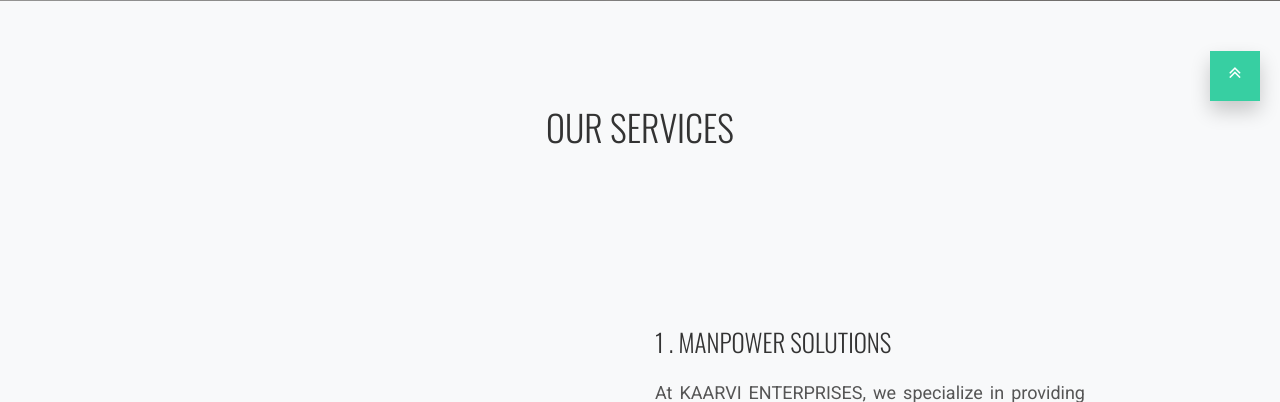
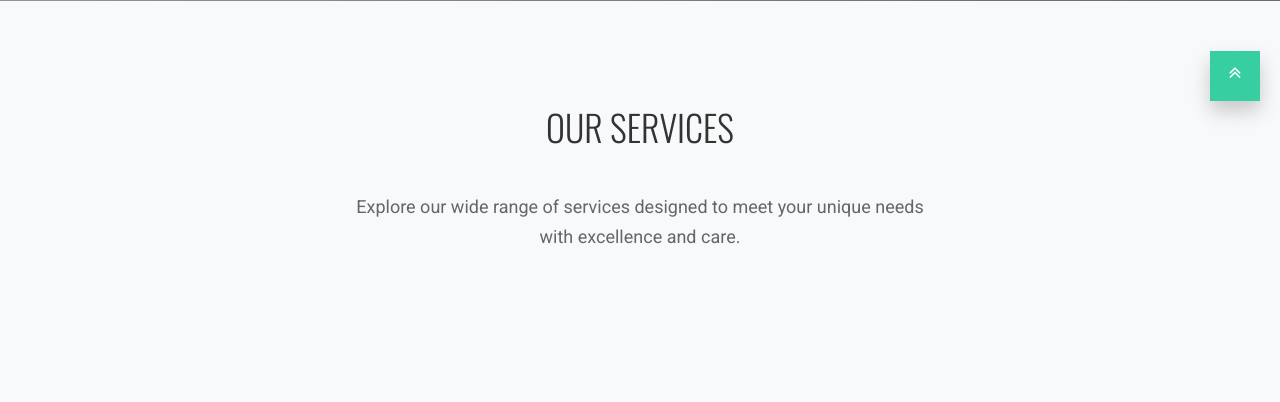
Before and after one commit to Bibinku/hosttry, a Django app: page /ourservices/ in a window 1280 px wide. Shown: the part 799-1201 px from the top of the page. Run offline with Django 5.2, Linux system fonts and the light colour scheme; some libraries are stand-ins or nearby versions; some web fonts are replaced.

Commit message:
editing pages

```diff
--- a/Frontend/templates/home.html
+++ b/Frontend/templates/home.html
@@ -346,6 +346,9 @@
     <div class="row mb-5">
       <div class="col-12 text-center">
         <h2 class="section-title mb-3" style="font-size: 36px; font-weight: bold; color: #333; margin-bottom: 20px;">Services</h2><br>
+        <p style="font-size: 18px; color: #666; font-weight: 400; max-width: 600px; margin: 0 auto;">
+            Explore our wide range of services designed to meet your unique needs with excellence and care.
+            </p><br>
 
       </div><br>
     </div>
--- a/Frontend/templates/ourservices.html
+++ b/Frontend/templates/ourservices.html
@@ -100,9 +100,15 @@
   <div class="container">
     <div class="row justify-content-center">
       <div class="col-lg-10">
-         <h2 style="font-size: 36px; font-weight: bold; color: #333; margin-bottom: 20px; text-align: center;">
-               Our Services
-            </h2><br><br><br>
+          <div class="row mb-5">
+      <div class="col-12 text-center">
+        <h2 class="section-title mb-3" style="font-size: 36px; font-weight: bold; color: #333; margin-bottom: 20px;"> Our Services</h2><br>
+        <p style="font-size: 18px; color: #666; font-weight: 400; max-width: 600px; margin: 0 auto;">
+            Explore our wide range of services designed to meet your unique needs with excellence and care.
+            </p><br>
+
+      </div><br>
+    </div>
 
        <div class="site-section" id="manpower-sectio" style="padding: 50px 0; background-color: #f8f9fa;">
   <div class="container">
```
Also changed, not shown: db.sqlite3.
